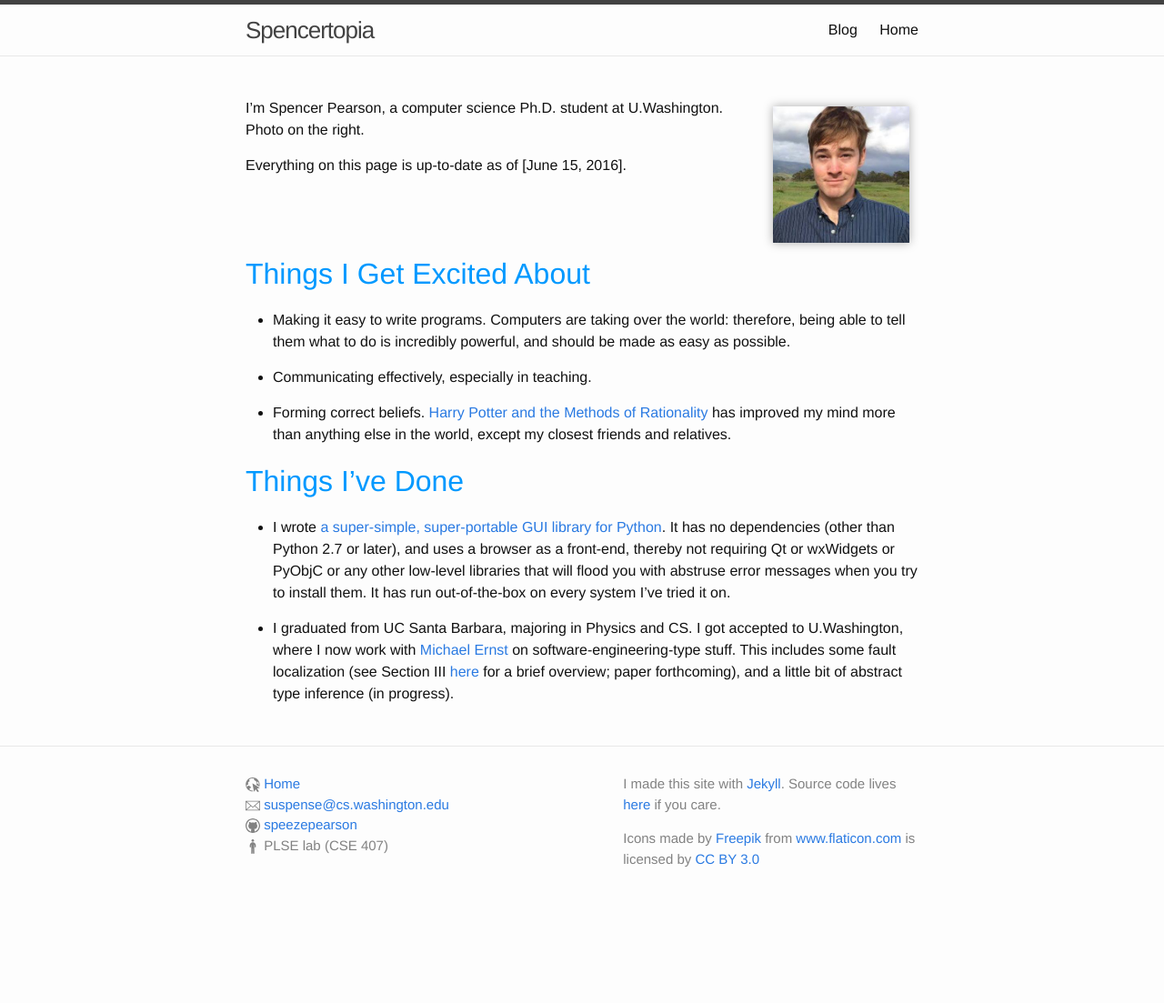
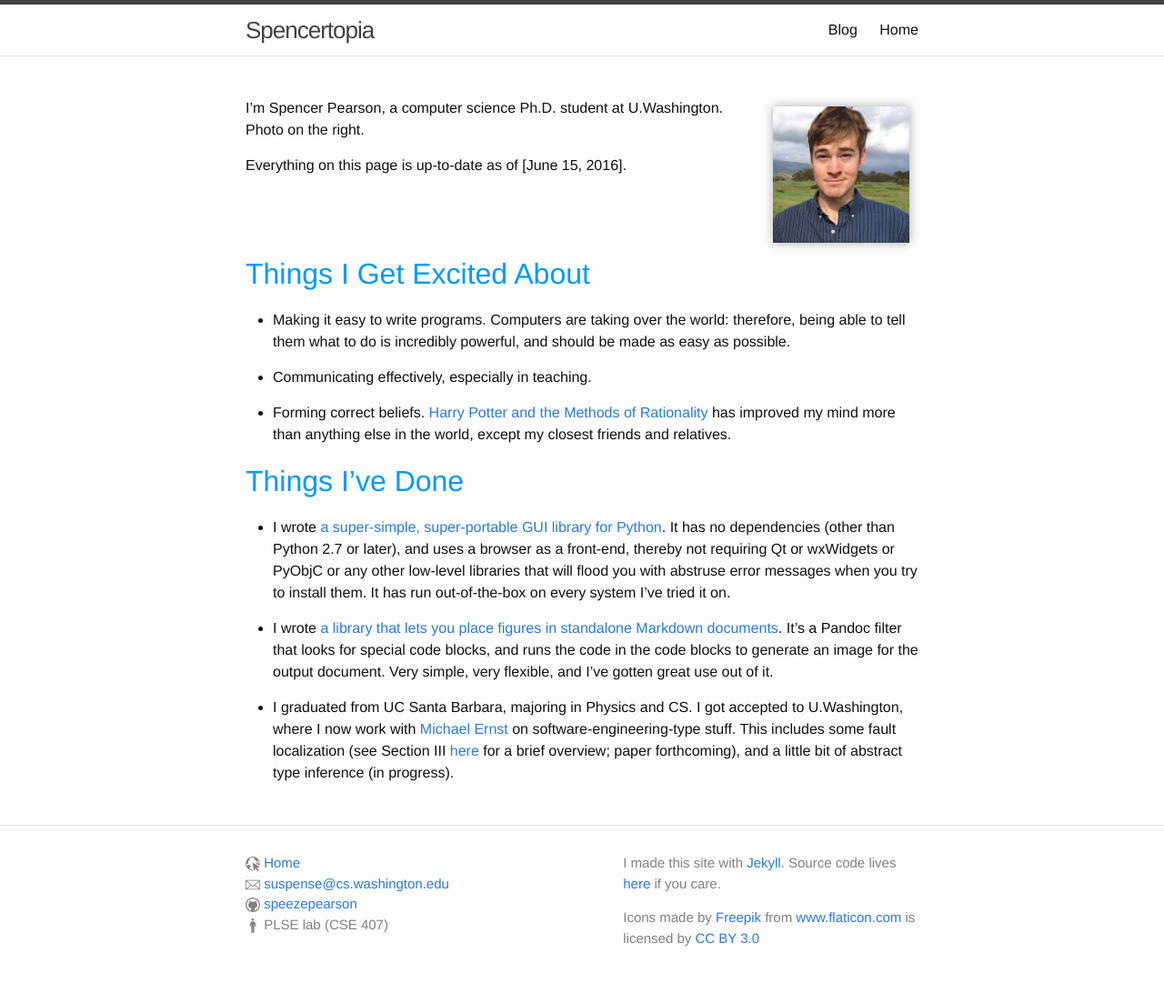
Before and after one commit to speezepearson/speezepearson.github.io, a Jekyll site: the page built from index.md, in a window 1280 px wide. Shown: the whole page at 91% size. Built offline with Jekyll 4.4.1, drawn with Linux system fonts in a browser that asks for light colours; before the commit the page ends 1016 px from its top, so only the background shows below that.

Commit message:
add Panfig to index page

```diff
--- a/index.md
+++ b/index.md
@@ -26,9 +26,13 @@ Things I Get Excited About
 Things I've Done
 ================
 
-- I wrote <a href="https://github.com/speezepearson/browsergui">a super-simple, super-portable GUI library for Python</a>. It has no dependencies (other than Python 2.7 or later), and uses a browser as a front-end, thereby not requiring Qt or wxWidgets or PyObjC or any other low-level libraries that will flood you with abstruse error messages when you try to install them. It has run out-of-the-box on every system I've tried it on.
+- I wrote [a super-simple, super-portable GUI library for Python][browsergui]. It has no dependencies (other than Python 2.7 or later), and uses a browser as a front-end, thereby not requiring Qt or wxWidgets or PyObjC or any other low-level libraries that will flood you with abstruse error messages when you try to install them. It has run out-of-the-box on every system I've tried it on.
+
+- I wrote [a library that lets you place figures in standalone Markdown documents][panfig]. It's a Pandoc filter that looks for special code blocks, and runs the code in the code blocks to generate an image for the output document. Very simple, very flexible, and I've gotten great use out of it.
 
 - I graduated from UC Santa Barbara, majoring in Physics and CS. I got accepted to U.Washington, where I now work with [Michael Ernst][mernst] on software-engineering-type stuff. This includes some fault localization (see Section III [here](/compsci/research/2016/03/20/automated-debugging.html) for a brief overview; paper forthcoming), and a little bit of abstract type inference (in progress).
 
-[mernst]: (https://homes.cs.washington.edu/~mernst/).
+[mernst]: https://homes.cs.washington.edu/~mernst/.
 [github]: https://github.com/speezepearson
+[browsergui]: https://github.com/speezepearson/browsergui
+[panfig]: https://github.com/speezepearson/panfig
```
